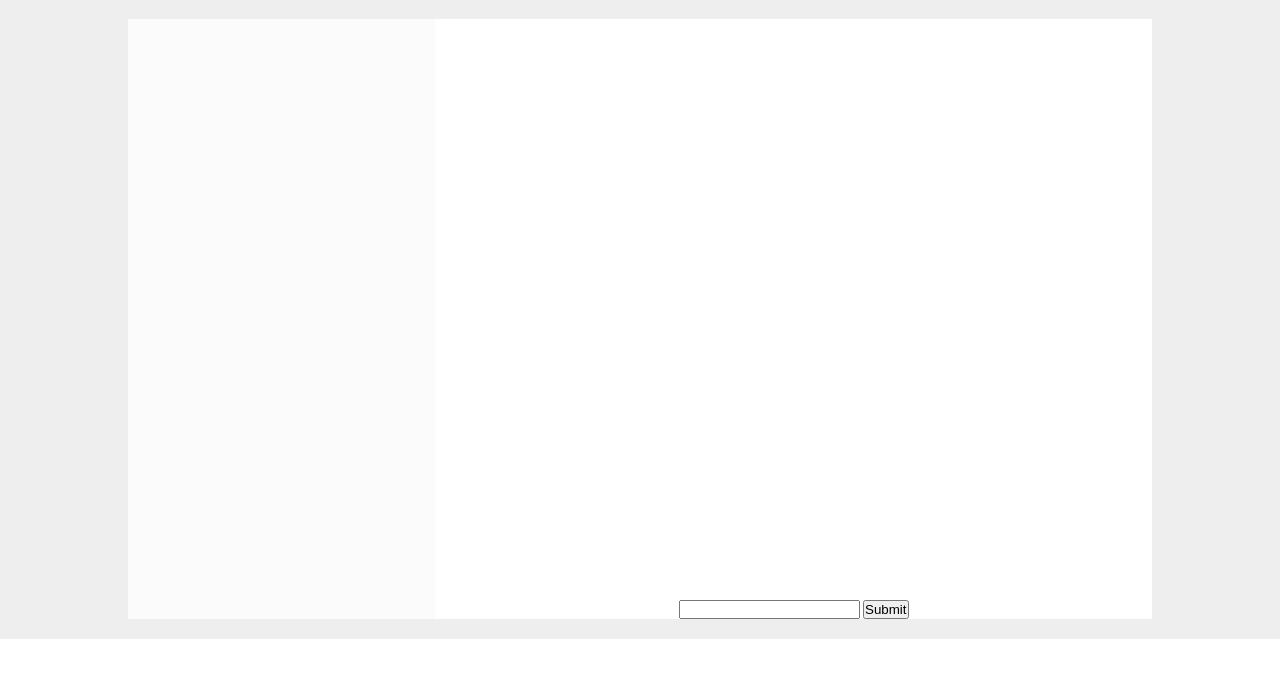
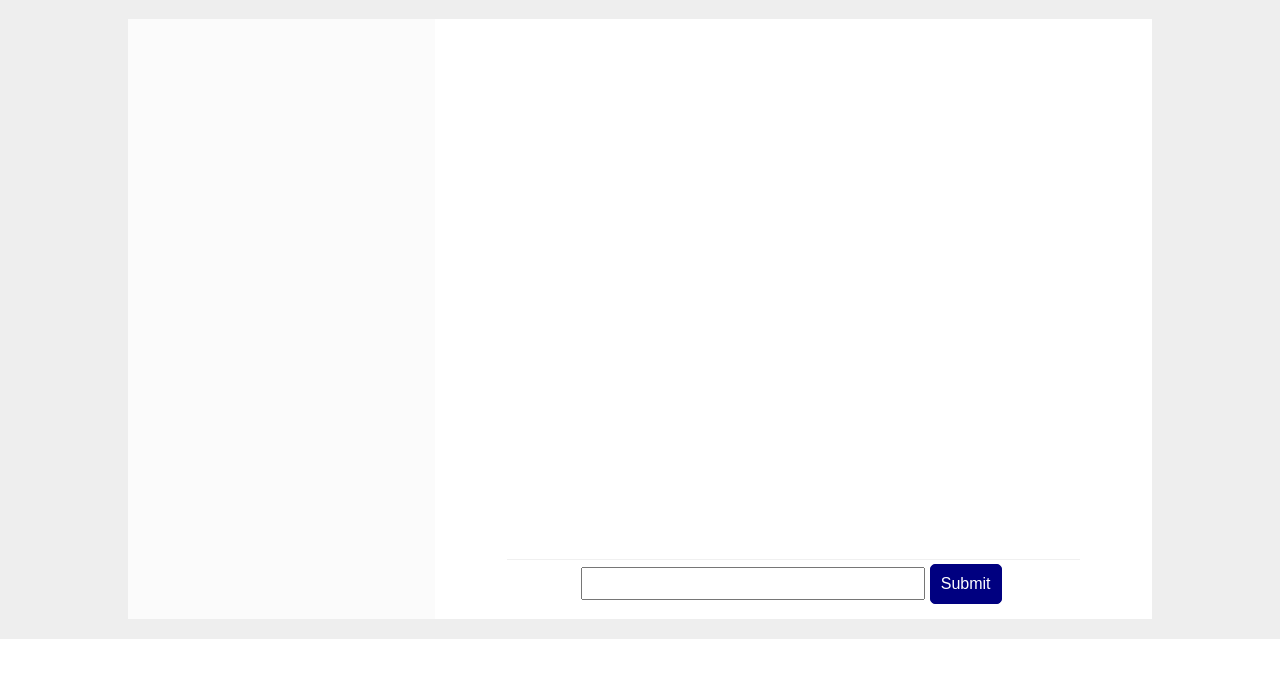
Before and after one commit to alopalka/Django_Social_Media, a Django app: page /chat/ in a window 1280 px wide. Shown: the part 71-749 px from the top of the page. Run offline with Django 4.2, Linux system fonts and the light colour scheme; the visitor is signed in with stand-in values (Sample User, id 1); data that the repository does not hold is empty.

Commit message:
Changed conception of chat logic no real-time functionality
Due to the fact that i don't know enough js to create this function

```diff
--- a/social_media/static/css/chat/style_chat.css
+++ b/social_media/static/css/chat/style_chat.css
@@ -53,7 +53,9 @@
 
 #chat-box{
     width: 90%;
-    height: 100%;
+    height: 90%;
+    overflow: scroll;
+    padding:10px;
 }
 
 #chat-box li{
@@ -84,3 +86,24 @@
     align-items: center;
     justify-content: center;
 }
+
+#create-message{
+    display: flex;
+    align-items: center;
+    justify-content: center;
+    border-top: #f0f0f0 1px solid;
+    height: 8%;
+    width: 80%;
+}
+
+#text-content{
+    height: 70%;
+    width: 60%;
+    padding:5px;
+}
+
+#text-content:focus{
+    outline: none !important;
+    box-shadow: 0 0 8px #1c18ff;
+    outline-color: #000080;
+}
--- a/social_media/templates/chat/chat_page.html
+++ b/social_media/templates/chat/chat_page.html
@@ -35,9 +35,10 @@
         </ul>
         <form id="create-message" method="POST" action="{% url 'chat:create-message' %}">
             <input id="room-id" type="hidden" value="">
+            <input id="room-slug" type="hidden" value="">
             <input id="text-author" type="hidden" value="{{ text_author }}">
             <input id="text-content" type="text">
-            <input type="submit">
+            <input class="btn-classic" type="submit">
         </form>
     </div>
 </section>
```
Also changed, not shown: social_media/static/js/chat/chat_logic.js (+4 -37 lines).
